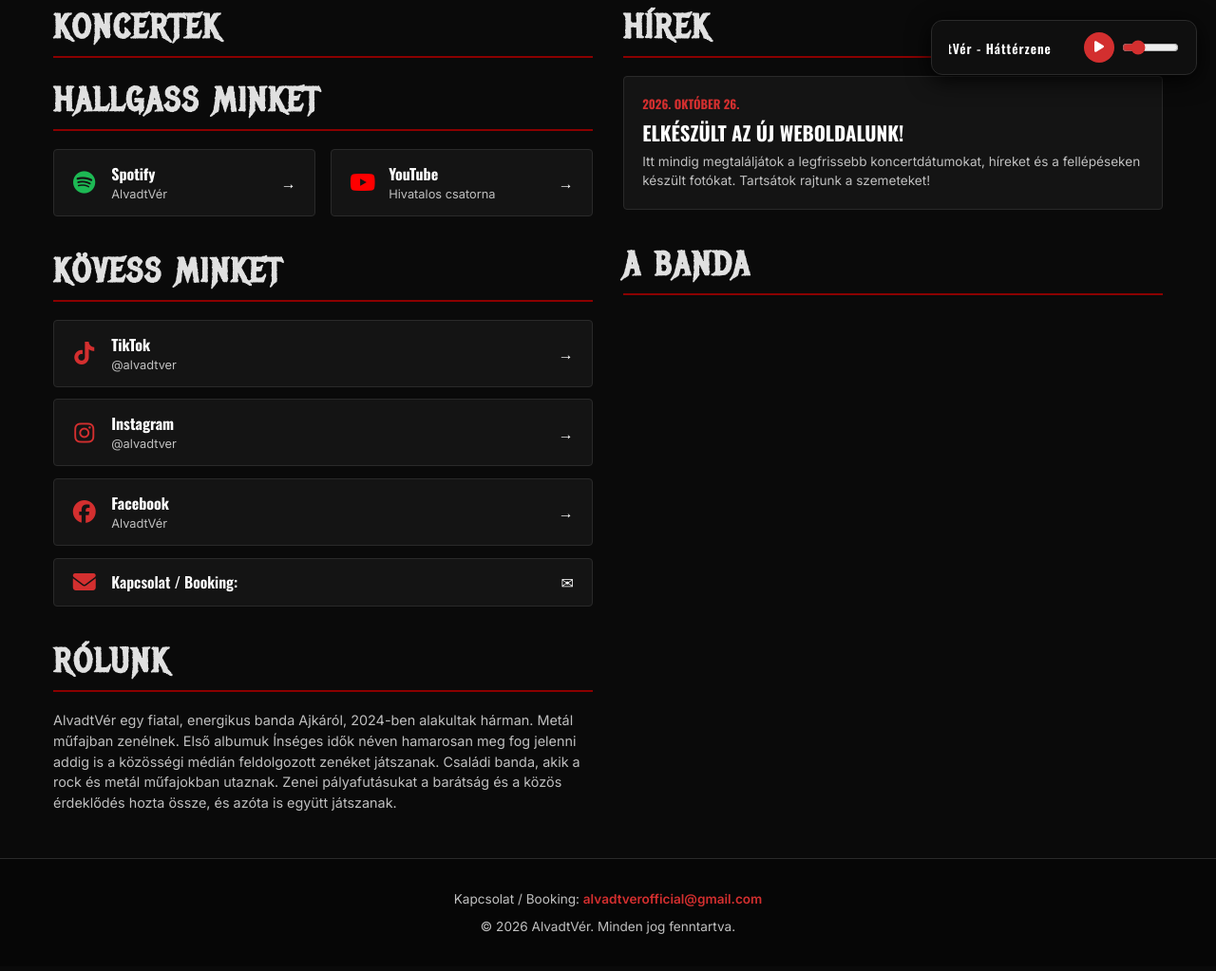
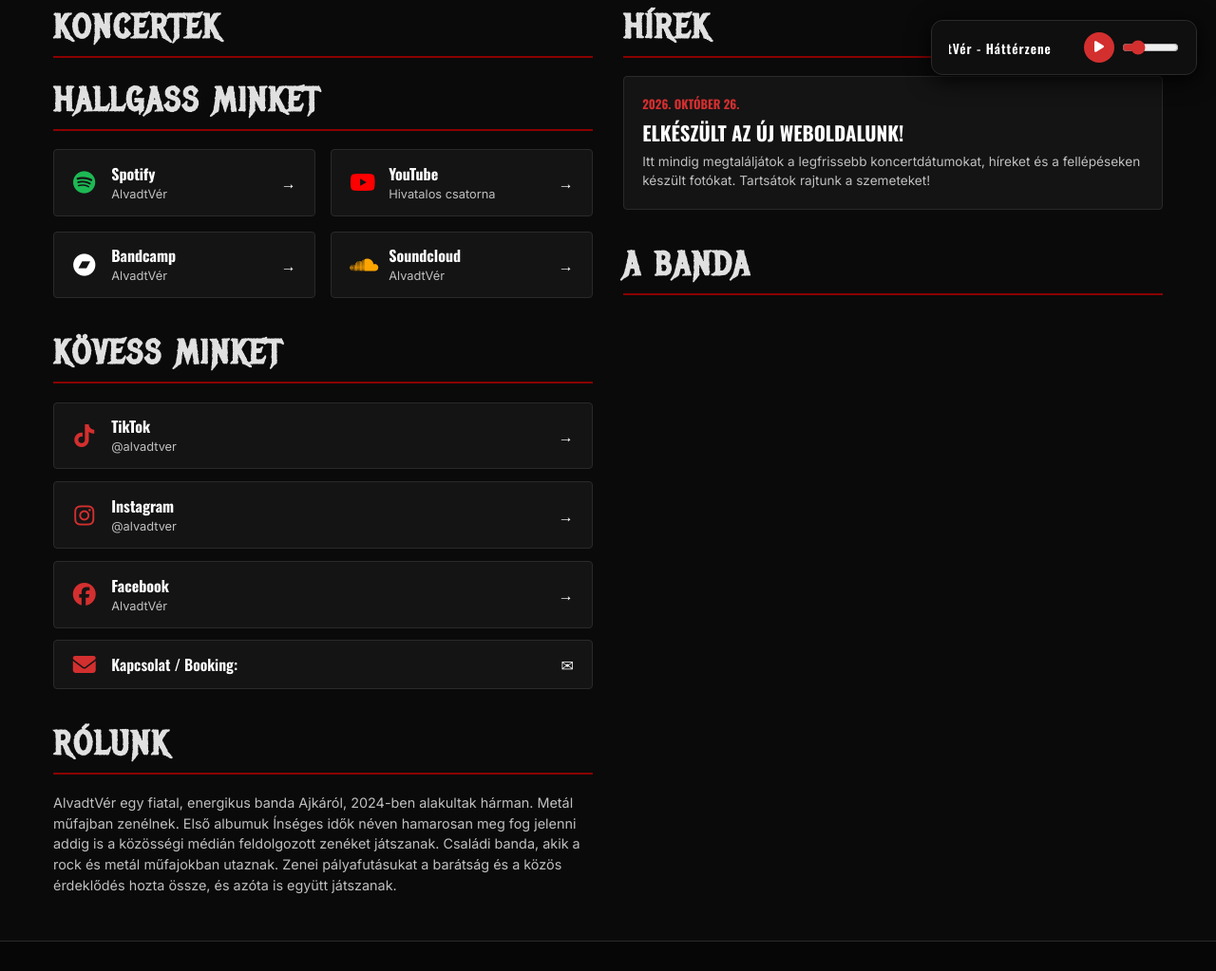
Before and after one commit to Gyurko2122/alvadtver-web, a website built with Vite: page index.html in a window 1280 px wide. Shown: the part 701-1724 px from the top of the page at 95% size. Built offline with nearby package versions, Linux system fonts and the light colour scheme; no server answers.

Commit message:
About Us

```diff
--- a/index.html
+++ b/index.html
@@ -59,6 +59,12 @@
                     <a href="https://www.youtube.com/@AlvadtV%C3%A9r" target="_blank" class="social-btn music-btn">
                         <div class="social-left"><i class="fa-brands fa-youtube social-icon" style="color: #FF0000;"></i><span><b>YouTube</b><small>Hivatalos csatorna</small></span></div><span>→</span>
                     </a>
+                    <a href="https://alvadtver.bandcamp.com/track/moshpit" target="_blank" class="social-btn">
+                    <div class="social-left"><i class="fa-brands fa-bandcamp social-icon" style="color: white;"></i><span><b>Bandcamp</b><small>AlvadtVér</small></span></div><span>→</span>
+                    </a>
+                    <a href="https://soundcloud.com/alvadtver" target="_blank" class="social-btn">
+                    <div class="social-left"><i class="fa-brands fa-soundcloud social-icon" style="color: orange;"></i><span><b>Soundcloud</b><small>AlvadtVér</small></span></div><span>→</span>
+                    </a>
                 </div>
             </section>
             <section id="kovess-minket">
@@ -76,6 +82,7 @@
                     <a href="mailto:alvadtverofficial@gmail.com" class="social-btn">
                         <div class="social-left"><i class="fa-solid fa-envelope social-icon"></i><span data-i18n="footer_book">Booking / E-mail</span></div><span>✉</span>
                     </a>
+
                 </div>
             </section>
 
```
